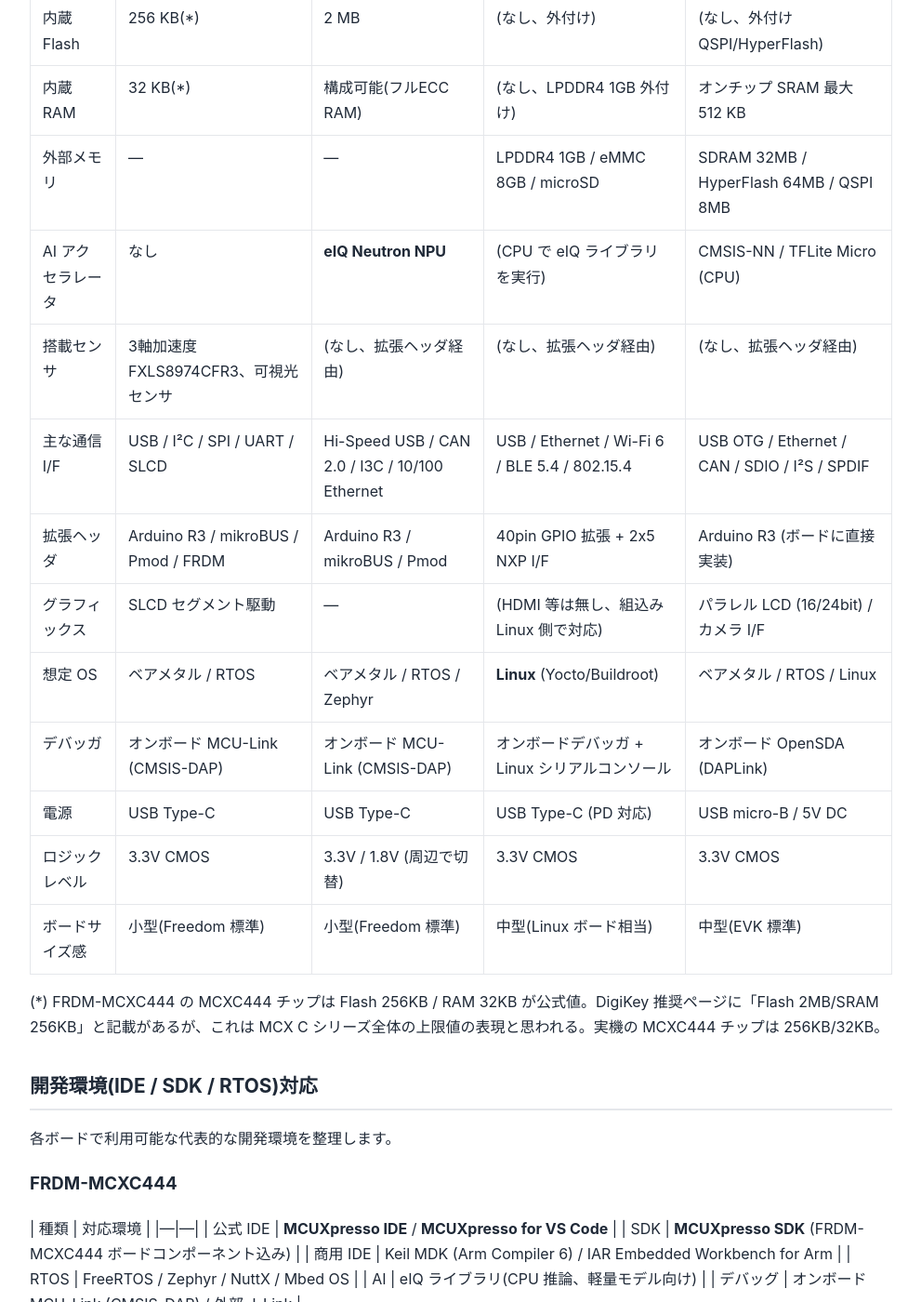
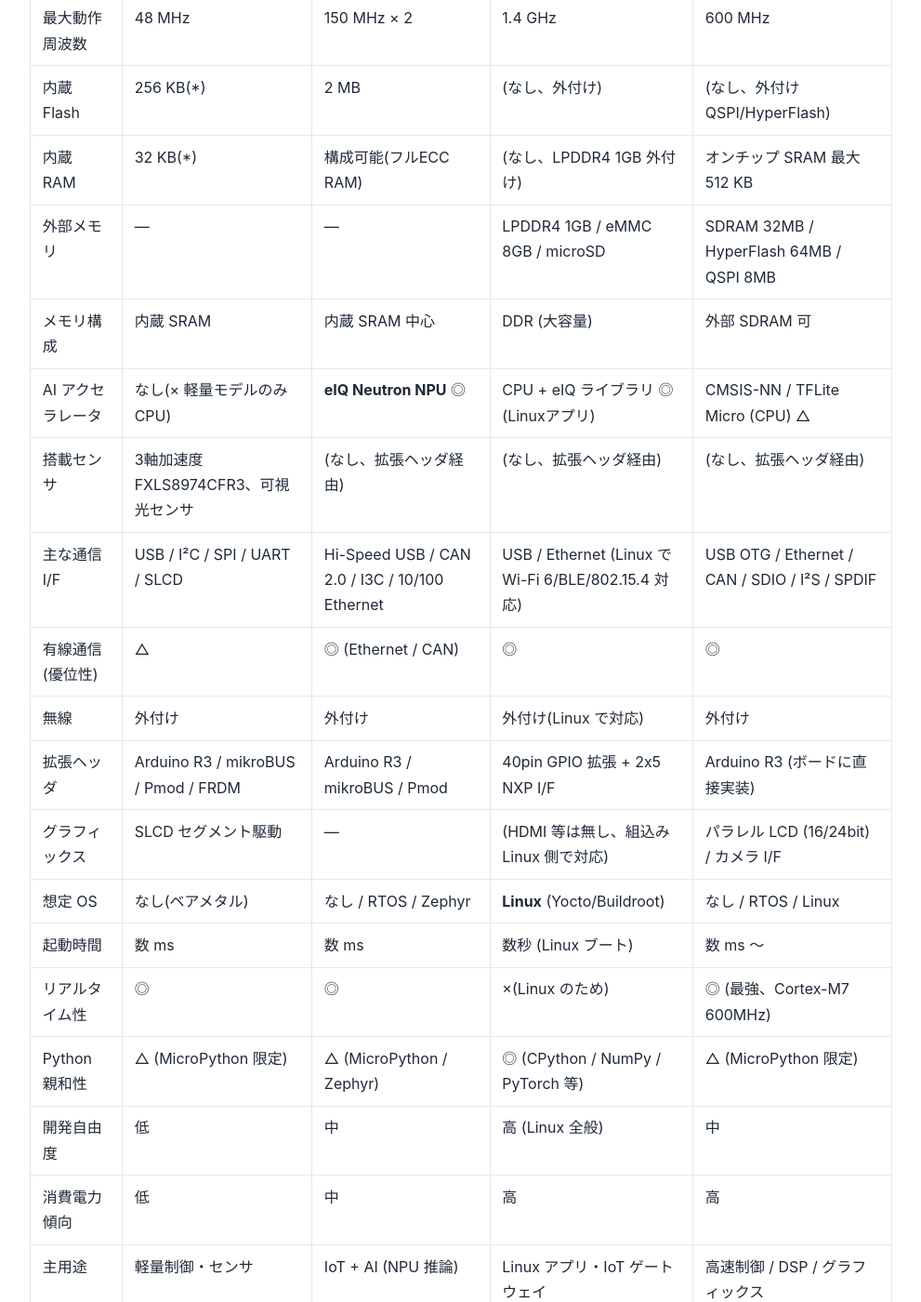
Before and after one commit to airpocket-soundman/maker_contest_2026, a Jekyll site: the page built from _hardware/nxp-frdm-eval-boards.md, in a window 1280 px wide and 1400 px high, scrolled down 2390 px. Shown: the whole window at 93% size, without its empty margins (144-1135 px from the left). Built offline with Jekyll 4.4.1, drawn with Linux system fonts in a browser that asks for light colours; some of the changed text lies outside the part shown.

Commit message:
Add prices and qualitative comparison rows to NXP 4-board table
提供画像から DigiKey 日本円価格を反映し、比較表に以下の行を追加:
- 価格目安: ¥1,750 / ¥4,354 / ¥13,062 / ¥18,572
- メモリ構成、起動時間、リアルタイム性、Python 親和性、
  開発自由度、消費電力傾向、主用途、無線、有線通信(優位性)
選び方の目安にも価格を併記。

Co-Authored-By: Claude Opus 4.7 (1M context) <noreply@anthropic.com>

```diff
--- a/_hardware/nxp-frdm-eval-boards.md
+++ b/_hardware/nxp-frdm-eval-boards.md
@@ -63,24 +63,36 @@ DigiKey Make ONE Challenge 2026 では、スポンサーである **NXP Semicond
 
 | 項目 | FRDM-MCXC444 | FRDM-MCXN947 | FRDM-IMX91 | IMXRT1050-EVKB |
 |---|---|---|---|---|
+| 価格目安 (円) | **¥1,750** | **¥4,354** | **¥13,062** | **¥18,572** |
 | 搭載チップ | MCXC444 | MCXN947 | i.MX 91 (アプリケーションプロセッサ) | i.MX RT1052 (クロスオーバー MCU) |
 | コア | Arm Cortex-M0+ | デュアル Arm Cortex-M33 + DSP | Arm Cortex-A55 (シングル) | Arm Cortex-M7 |
-| 最大動作周波数 | 48 MHz | 150 MHz | 1.4 GHz | 600 MHz |
+| 最大動作周波数 | 48 MHz | 150 MHz × 2 | 1.4 GHz | 600 MHz |
 | 内蔵 Flash | 256 KB(*) | 2 MB | (なし、外付け) | (なし、外付け QSPI/HyperFlash) |
 | 内蔵 RAM | 32 KB(*) | 構成可能(フルECC RAM) | (なし、LPDDR4 1GB 外付け) | オンチップ SRAM 最大 512 KB |
 | 外部メモリ | — | — | LPDDR4 1GB / eMMC 8GB / microSD | SDRAM 32MB / HyperFlash 64MB / QSPI 8MB |
-| AI アクセラレータ | なし | **eIQ Neutron NPU** | (CPU で eIQ ライブラリを実行) | CMSIS-NN / TFLite Micro (CPU) |
+| メモリ構成 | 内蔵 SRAM | 内蔵 SRAM 中心 | DDR (大容量) | 外部 SDRAM 可 |
+| AI アクセラレータ | なし(× 軽量モデルのみ CPU) | **eIQ Neutron NPU** ◎ | CPU + eIQ ライブラリ ◎ (Linuxアプリ) | CMSIS-NN / TFLite Micro (CPU) △ |
 | 搭載センサ | 3軸加速度 FXLS8974CFR3、可視光センサ | (なし、拡張ヘッダ経由) | (なし、拡張ヘッダ経由) | (なし、拡張ヘッダ経由) |
-| 主な通信 I/F | USB / I²C / SPI / UART / SLCD | Hi-Speed USB / CAN 2.0 / I3C / 10/100 Ethernet | USB / Ethernet / Wi-Fi 6 / BLE 5.4 / 802.15.4 | USB OTG / Ethernet / CAN / SDIO / I²S / SPDIF |
+| 主な通信 I/F | USB / I²C / SPI / UART / SLCD | Hi-Speed USB / CAN 2.0 / I3C / 10/100 Ethernet | USB / Ethernet (Linux で Wi-Fi 6/BLE/802.15.4 対応) | USB OTG / Ethernet / CAN / SDIO / I²S / SPDIF |
+| 有線通信(優位性) | △ | ◎ (Ethernet / CAN) | ◎ | ◎ |
+| 無線 | 外付け | 外付け | 外付け(Linux で対応) | 外付け |
 | 拡張ヘッダ | Arduino R3 / mikroBUS / Pmod / FRDM | Arduino R3 / mikroBUS / Pmod | 40pin GPIO 拡張 + 2x5 NXP I/F | Arduino R3 (ボードに直接実装) |
 | グラフィックス | SLCD セグメント駆動 | — | (HDMI 等は無し、組込み Linux 側で対応) | パラレル LCD (16/24bit) / カメラ I/F |
-| 想定 OS | ベアメタル / RTOS | ベアメタル / RTOS / Zephyr | **Linux** (Yocto/Buildroot) | ベアメタル / RTOS / Linux |
+| 想定 OS | なし(ベアメタル) | なし / RTOS / Zephyr | **Linux** (Yocto/Buildroot) | なし / RTOS / Linux |
+| 起動時間 | 数 ms | 数 ms | 数秒 (Linux ブート) | 数 ms 〜 |
+| リアルタイム性 | ◎ | ◎ | ×(Linux のため) | ◎ (最強、Cortex-M7 600MHz) |
+| Python 親和性 | △ (MicroPython 限定) | △ (MicroPython / Zephyr) | ◎ (CPython / NumPy / PyTorch 等) | △ (MicroPython 限定) |
+| 開発自由度 | 低 | 中 | 高 (Linux 全般) | 中 |
+| 消費電力傾向 | 低 | 中 | 高 | 高 |
+| 主用途 | 軽量制御・センサ | IoT + AI (NPU 推論) | Linux アプリ・IoT ゲートウェイ | 高速制御 / DSP / グラフィックス |
 | デバッガ | オンボード MCU-Link (CMSIS-DAP) | オンボード MCU-Link (CMSIS-DAP) | オンボードデバッガ + Linux シリアルコンソール | オンボード OpenSDA (DAPLink) |
 | 電源 | USB Type-C | USB Type-C | USB Type-C (PD 対応) | USB micro-B / 5V DC |
 | ロジックレベル | 3.3V CMOS | 3.3V / 1.8V (周辺で切替) | 3.3V CMOS | 3.3V CMOS |
 | ボードサイズ感 | 小型(Freedom 標準) | 小型(Freedom 標準) | 中型(Linux ボード相当) | 中型(EVK 標準) |
 
 (*) FRDM-MCXC444 の MCXC444 チップは Flash 256KB / RAM 32KB が公式値。DigiKey 推奨ページに「Flash 2MB/SRAM 256KB」と記載があるが、これは MCX C シリーズ全体の上限値の表現と思われる。実機の MCXC444 チップは 256KB/32KB。
+
+> 価格は 2026 年時点で確認した DigiKey 日本サイトの参考価格(税抜・1個単価)。為替・在庫により変動するため、購入前に必ず[DigiKey](https://www.digikey.jp/) で最新価格を確認してください。
 
 ## 開発環境(IDE / SDK / RTOS)対応
 
@@ -137,9 +149,11 @@ DigiKey Make ONE Challenge 2026 では、スポンサーである **NXP Semicond
 
 ## 選び方の目安
 
-- **コスト最優先・電池駆動・センサ取り込み中心** → FRDM-MCXC444
-- **エッジ AI 推論を MCU 単体で行いたい** → FRDM-MCXN947 (eIQ Neutron NPU)
-- **Linux ベースで Wi-Fi 6/BLE/Matter 対応の IoT を作る** → FRDM-IMX91
-- **画像処理・モータ制御・グラフィックス UI など演算量重め** → IMXRT1050-EVKB
+- **最安(¥1,750)・電池駆動・センサ取り込み中心** → FRDM-MCXC444
+- **コスパ重視で エッジ AI 推論を MCU 単体で行いたい(¥4,354)** → FRDM-MCXN947 (eIQ Neutron NPU)
+- **Linux ベースで Wi-Fi 6/BLE/Matter 対応の IoT を作る(¥13,062)** → FRDM-IMX91
+- **画像処理・モータ制御・グラフィックス UI など演算量重め(¥18,572)** → IMXRT1050-EVKB
+
+価格幅は約 10 倍あり、用途と予算で選択肢が分かれます。アイデア段階では FRDM-MCXC444 / MCXN947 で試作し、必要に応じて FRDM-IMX91 / IMXRT1050-EVKB にスケールアップするのが定石です。
 
 > ⚠️ 本ページは公開情報をもとにまとめた参考情報です。最新の価格・在庫・仕様は各製品の [NXP 公式ページ](https://www.nxp.com/) および [DigiKey](https://www.digikey.jp/) で確認してください。
```
